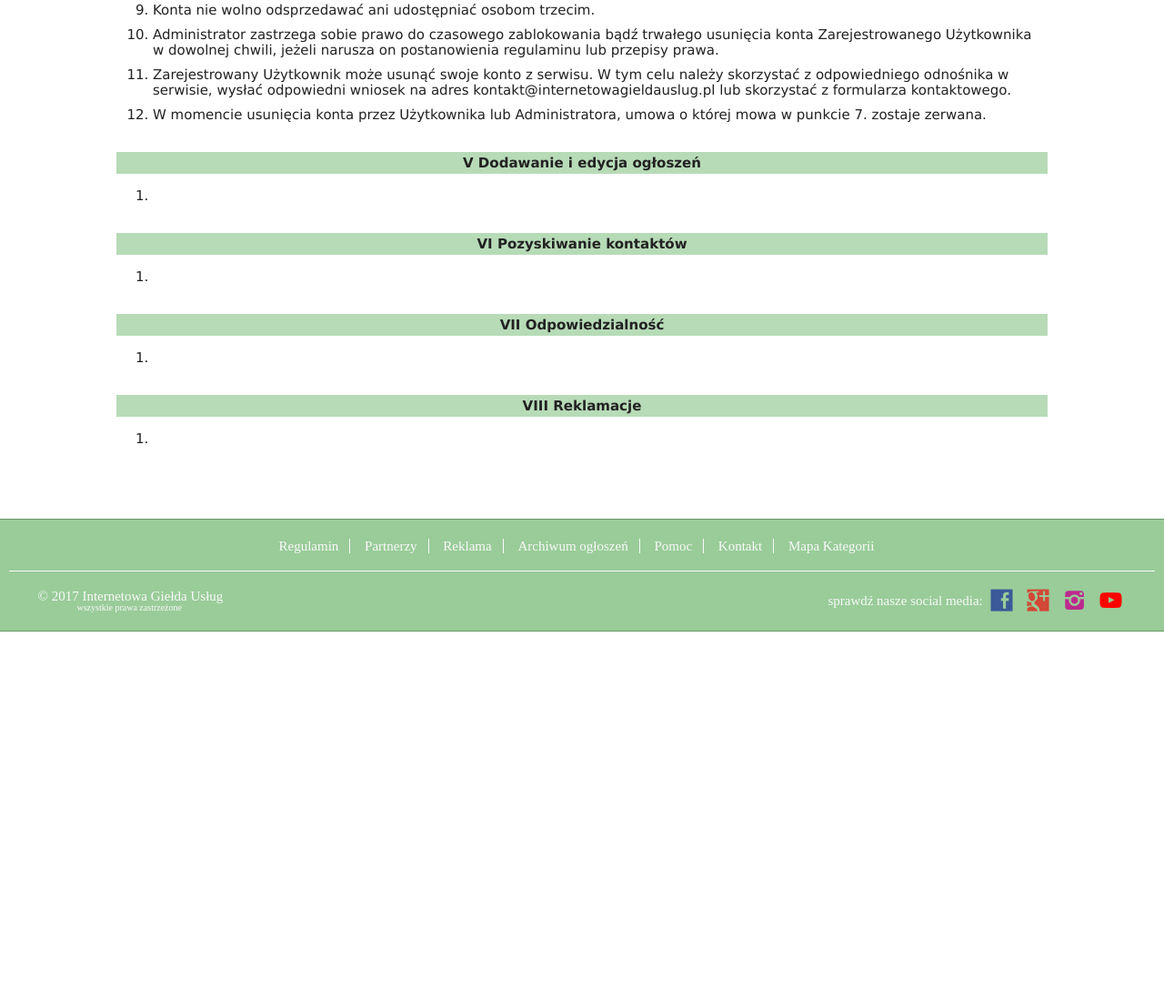
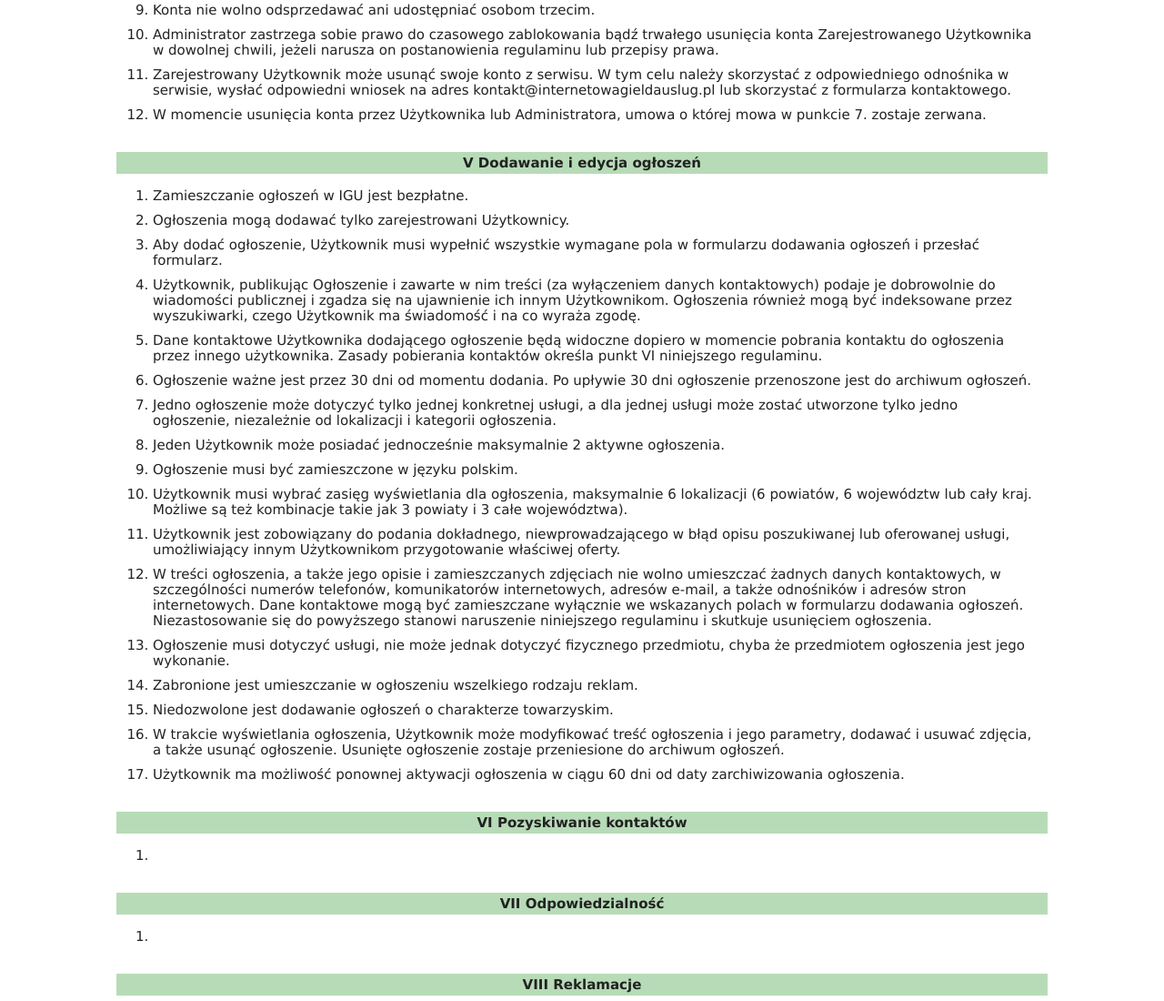
Before and after one commit to Damiannagiel/zlecenie, a PHP site: page /zlecenie/regulamin/ in a window 1280 px wide. Shown: the part 1866-2966 px from the top of the page at 91% size. Before the commit the page ends 2560 px from the top, so only its background shows below. Run offline with PHP 8.4, Linux system fonts and the light colour scheme.

Commit message:
0.7/4
-do regulaminu dodano dodawanie i edycja ogłoszeń

```diff
--- a/regulamin/index.php
+++ b/regulamin/index.php
@@ -82,7 +82,23 @@
 
             <h6>V Dodawanie i edycja ogłoszeń</h6>
             <ol>
-                <li></li>
+                <li>Zamieszczanie ogłoszeń w IGU jest bezpłatne.</li>
+                <li>Ogłoszenia mogą dodawać tylko zarejestrowani Użytkownicy.</li>
+                <li>Aby dodać ogłoszenie, Użytkownik musi wypełnić wszystkie wymagane pola w formularzu dodawania ogłoszeń i przesłać formularz.</li>
+                <li>Użytkownik, publikując Ogłoszenie i zawarte w nim treści (za wyłączeniem danych kontaktowych) podaje je dobrowolnie do wiadomości publicznej i zgadza się na ujawnienie ich innym Użytkownikom. Ogłoszenia również mogą być indeksowane przez wyszukiwarki, czego Użytkownik ma świadomość i na co wyraża zgodę.</li>
+                <li>Dane kontaktowe Użytkownika dodającego ogłoszenie będą widoczne dopiero w momencie pobrania kontaktu do ogłoszenia przez innego użytkownika. Zasady pobierania kontaktów określa punkt VI niniejszego regulaminu.</li>
+                <li>Ogłoszenie ważne jest przez 30 dni od momentu dodania. Po upływie 30 dni ogłoszenie przenoszone jest do archiwum ogłoszeń.</li>
+                <li>Jedno ogłoszenie może dotyczyć tylko jednej konkretnej usługi, a dla jednej usługi może zostać utworzone tylko jedno ogłoszenie, niezależnie od lokalizacji i kategorii ogłoszenia.</li>
+                <li>Jeden Użytkownik może posiadać jednocześnie maksymalnie 2 aktywne ogłoszenia.</li>
+                <li>Ogłoszenie musi być zamieszczone w języku polskim.</li>
+                <li>Użytkownik musi wybrać zasięg wyświetlania dla ogłoszenia, maksymalnie 6 lokalizacji (6 powiatów, 6 województw lub cały kraj. Możliwe są też kombinacje takie jak 3 powiaty i 3 całe województwa).</li>
+                <li>Użytkownik jest zobowiązany do podania dokładnego, niewprowadzającego w błąd opisu poszukiwanej lub oferowanej usługi, umożliwiający innym Użytkownikom przygotowanie właściwej oferty.</li>
+                <li>W treści ogłoszenia, a także jego opisie i zamieszczanych zdjęciach nie wolno umieszczać żadnych danych kontaktowych, w szczególności numerów telefonów, komunikatorów internetowych, adresów e-mail, a także odnośników i adresów stron internetowych. Dane kontaktowe mogą być zamieszczane wyłącznie we wskazanych polach w formularzu dodawania ogłoszeń. Niezastosowanie się do powyższego stanowi naruszenie niniejszego regulaminu i skutkuje usunięciem ogłoszenia.</li>
+                <li>Ogłoszenie musi dotyczyć usługi, nie może jednak dotyczyć fizycznego przedmiotu, chyba że przedmiotem ogłoszenia jest jego wykonanie.</li>
+                <li>Zabronione jest umieszczanie w ogłoszeniu wszelkiego rodzaju reklam.</li>
+                <li>Niedozwolone jest dodawanie ogłoszeń o charakterze towarzyskim.</li>
+                <li>W trakcie wyświetlania ogłoszenia, Użytkownik może modyfikować treść ogłoszenia i jego parametry, dodawać i usuwać zdjęcia, a także usunąć ogłoszenie. Usunięte ogłoszenie zostaje przeniesione do archiwum ogłoszeń.</li>
+                <li>Użytkownik ma możliwość ponownej aktywacji ogłoszenia w ciągu 60 dni od daty zarchiwizowania ogłoszenia.</li>
             </ol>
 
             <h6>VI Pozyskiwanie kontaktów</h6>
```
